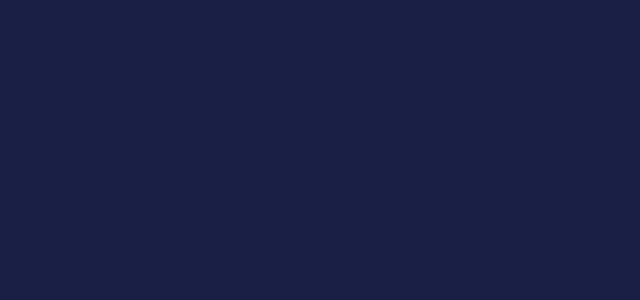
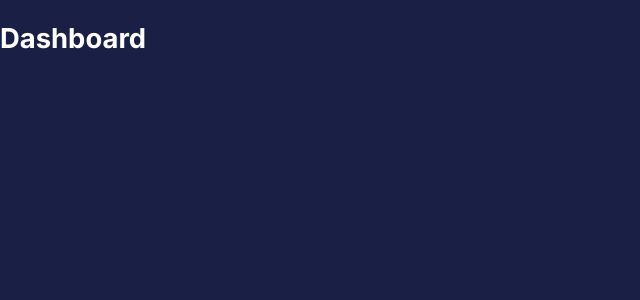
Before and after one commit to HaileabWolde/React-Admin-Panel, a React (Create React App) app in the folder client/: page /dashboard in a window 1280 px wide. Shown: the top 300 px of the page, without its empty margins (0-640 px from the left). Built offline with nearby package versions, Linux system fonts and the light colour scheme.

Commit message:
added some routes

```diff
--- a/client/src/App.js
+++ b/client/src/App.js
@@ -4,14 +4,25 @@ import {createTheme} from "@mui/material";
 import { useMemo } from "react";
 import {useSelector } from "react-redux";
 import { themeSettings } from "./theme";
+import {BrowserRouter, Route, Routes, Navigate} from "react-router-dom"
+import Dashboard from "./scenes/Dashboard/Dashboard";
+import Layout from "./scenes/Layout";
 const App= ()=> {
   const  {mode} = useSelector((state)=> state.global)
   const theme = useMemo(()=> createTheme(themeSettings(mode), [mode]))
   return (
     <div className="app">
-        <ThemeProvider theme={theme}>
-      < CssBaseline/>
-    </ThemeProvider>
+        <BrowserRouter>
+          <ThemeProvider theme={theme}>
+              < CssBaseline/>
+              <Routes>
+                <Route element={<Layout/>}/>
+                <Route path="/" element={<Navigate to="/dashboard" replace/>}/>
+                <Route path="/dashboard" element={<Dashboard/>}/>
+              </Routes>
+        </ThemeProvider>
+        </BrowserRouter>
+
     </div>
 
   );
--- /dev/null
+++ b/client/src/scenes/Dashboard/Dashboard.js
@@ -0,0 +1,9 @@
+const Dashboard = ()=>{
+    return (
+        <div>
+            <h1>Dashboard</h1>
+        </div>
+    )
+}
+
+export default Dashboard;
--- /dev/null
+++ b/client/src/scenes/Layout/index.js
@@ -0,0 +1,9 @@
+
+const Layout = ()=>{
+    return (
+        <div>
+            <h1>Layout</h1>
+        </div>
+    )
+}
+export default Layout;
```
